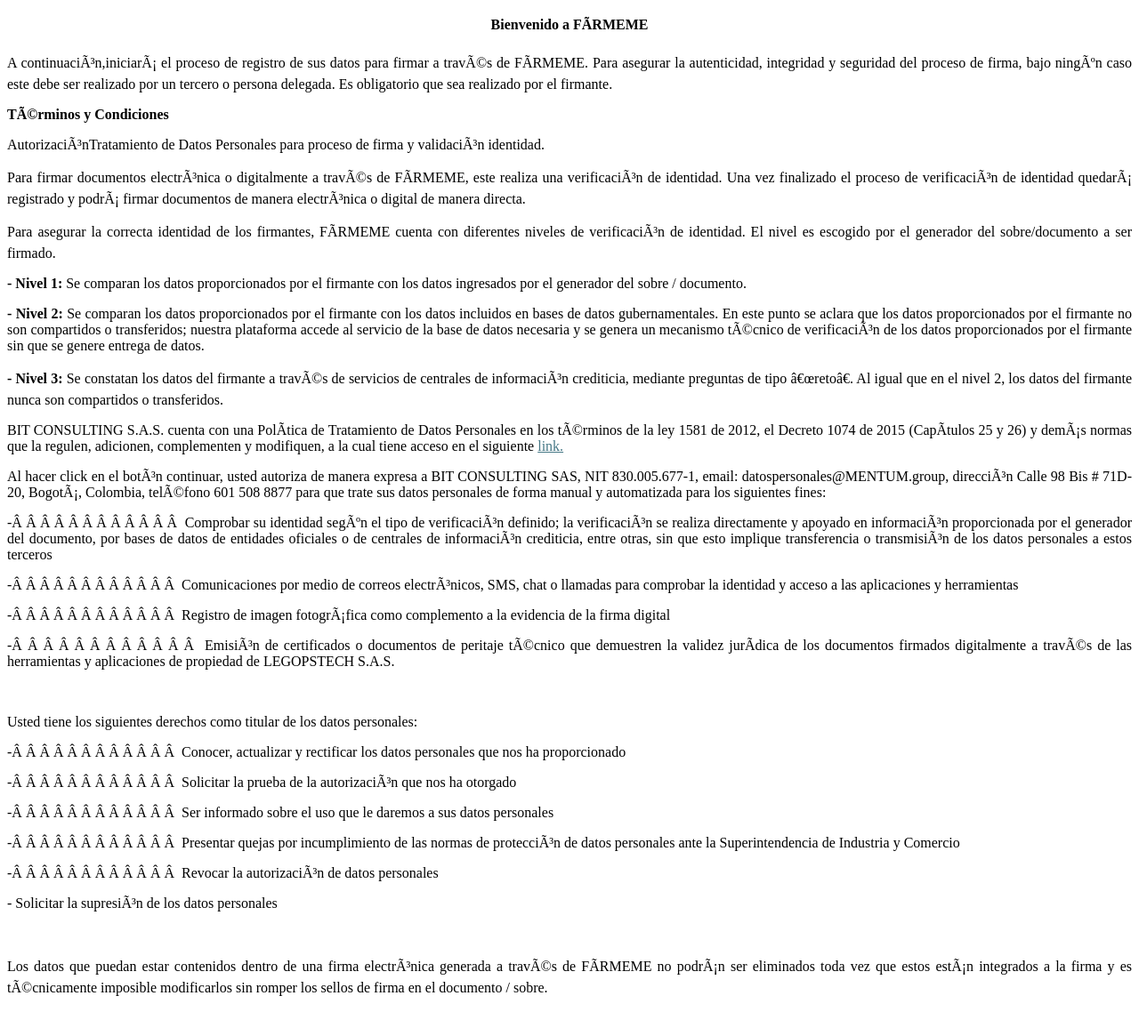
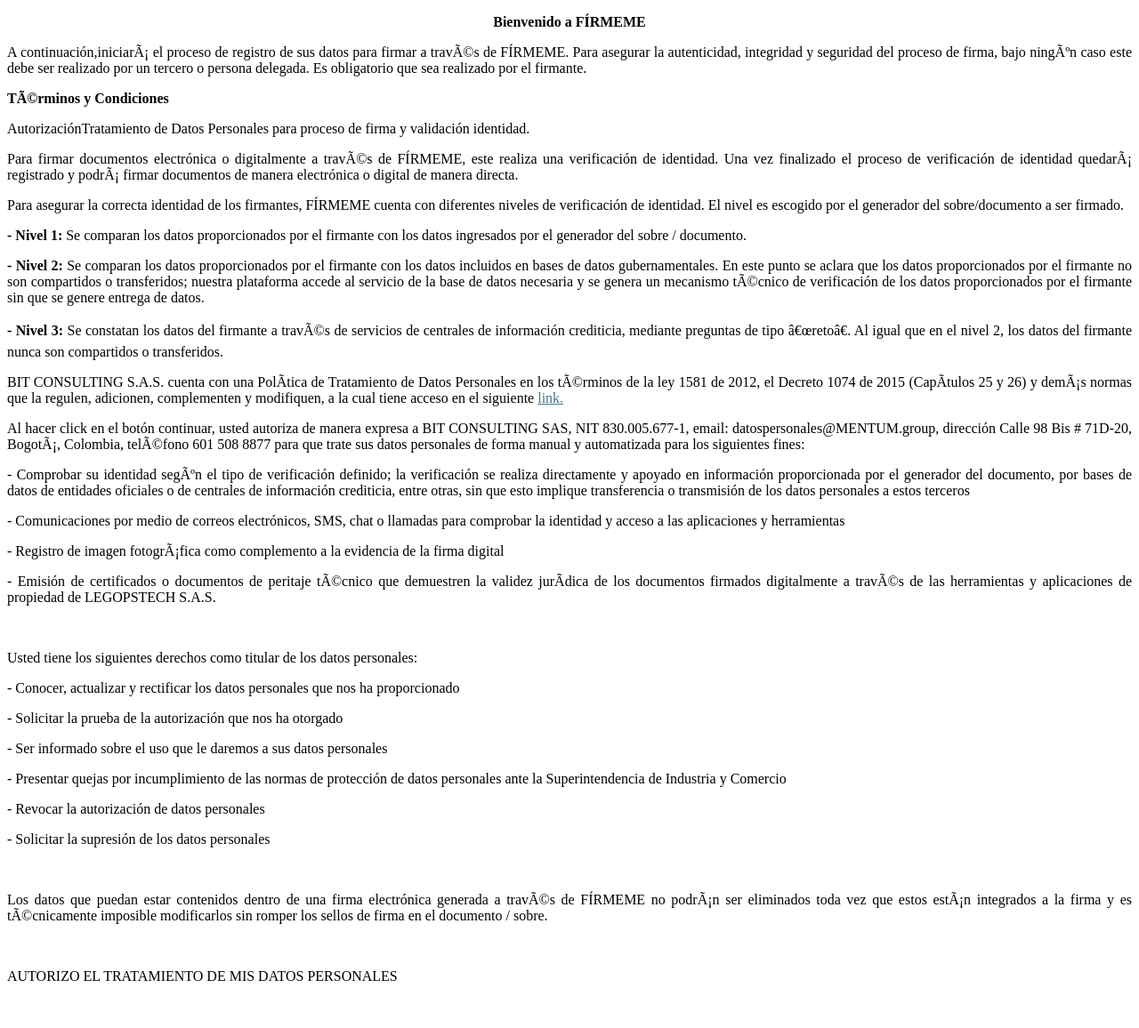
Before and after one commit to INGGUTI/Static_Firmeme, a website: page src/index.html in a window 1280 px wide. Shown: the top 1156 px of the page at 89% size. Drawn offline with Linux system fonts and the light colour scheme.

Commit message:
Update index.html

```diff
--- a/src/index.html
+++ b/src/index.html
@@ -9,29 +9,29 @@
 <meta name=ProgId content=Word.Document>
 <meta name=Generator content="Microsoft Word 15">
 <meta name=Originator content="Microsoft Word 15">
-<link rel=File-List href="FÍRMEME_TERMINOS_Y_CONDICIONES_archivos/filelist.xml">
+<link rel=File-List href="F&Iacute;RMEME_TERMINOS_Y_CONDICIONES_archivos/filelist.xml">
 <link rel=themeData
-href="FÍRMEME_TERMINOS_Y_CONDICIONES_archivos/themedata.thmx">
+href="F&Iacute;RMEME_TERMINOS_Y_CONDICIONES_archivos/themedata.thmx">
 <link rel=colorSchemeMapping
-href="FÍRMEME_TERMINOS_Y_CONDICIONES_archivos/colorschememapping.xml">
+href="F&Iacute;RMEME_TERMINOS_Y_CONDICIONES_archivos/colorschememapping.xml">
 </head>
 <body lang=EN-US link="#467886" vlink="#96607D" style='tab-interval:35.4pt;word-wrap:break-word'>
 <div class=WordSection1>
 <p class=MsoNormal align=center style='text-align:center'><b><span lang=ES-CO>
-	Bienvenido a FÍRMEME
+	Bienvenido a F&Iacute;RMEME
 <o:p></o:p></span></b></p>
 <p class=MsoNormal style='text-align:justify'><span lang=ES-CO>
-A continuación,iniciará el proceso de registro de sus datos para firmar a través de FÍRMEME. Para asegurar la autenticidad, integridad y seguridad del proceso de firma, bajo ningún caso este debe ser realizado por un tercero o persona delegada. Es obligatorio que sea realizado por el firmante.
+A continuaci&oacute;n,iniciará el proceso de registro de sus datos para firmar a través de F&Iacute;RMEME. Para asegurar la autenticidad, integridad y seguridad del proceso de firma, bajo ningún caso este debe ser realizado por un tercero o persona delegada. Es obligatorio que sea realizado por el firmante.
 </span></p>
 <p class=MsoNormal><b><span lang=ES-CO>Términos y Condiciones<o:p></o:p></span></b></p>
 <p class=MsoNormal style='text-align:justify'><span lang=ES-CO>
-AutorizaciónTratamiento de Datos Personales para proceso de firma y validación identidad.
+Autorizaci&oacute;nTratamiento de Datos Personales para proceso de firma y validaci&oacute;n identidad.
 </span></p>
 <p class=MsoNormal style='text-align:justify'><span lang=ES-CO>
-Para firmar documentos electrónica o digitalmente a través de FÍRMEME, este realiza una verificación de identidad. Una vez finalizado el proceso de verificación de identidad quedará registrado y podrá firmar documentos de manera electrónica o digital de manera directa.
+Para firmar documentos electr&oacute;nica o digitalmente a través de F&Iacute;RMEME, este realiza una verificaci&oacute;n de identidad. Una vez finalizado el proceso de verificaci&oacute;n de identidad quedará registrado y podrá firmar documentos de manera electr&oacute;nica o digital de manera directa.
 </span></p>
 <p class=MsoNormal style='text-align:justify'><span lang=ES-CO>
-Para asegurar la correcta identidad de los firmantes, FÍRMEME cuenta con diferentes niveles de verificación de identidad. El nivel es escogido por el generador del sobre/documento a ser firmado.
+Para asegurar la correcta identidad de los firmantes, F&Iacute;RMEME cuenta con diferentes niveles de verificaci&oacute;n de identidad. El nivel es escogido por el generador del sobre/documento a ser firmado.
 </span></p>
 <p class=MsoNormal style='text-align:justify'><b><span lang=ES-CO>
 - Nivel 1:
@@ -40,30 +40,33 @@
 <p class=MsoNormal style='text-align:justify'><b><span lang=ES-CO>
 - Nivel 2:
 </span></b><span lang=ES-CO>
-Se comparan los datos proporcionados por el firmante con los datos incluidos en bases de datos gubernamentales. En este punto se aclara que los datos proporcionados por el firmante no son compartidos o transferidos; nuestra plataforma accede al servicio de la base de datos necesaria y se genera un mecanismo técnico de verificación de los datos proporcionados por el firmante sin que se genere entrega de datos.
+Se comparan los datos proporcionados por el firmante con los datos incluidos en bases de datos gubernamentales. En este punto se aclara que los datos proporcionados por el firmante no son compartidos o transferidos; nuestra plataforma accede al servicio de la base de datos necesaria y se genera un mecanismo técnico de verificaci&oacute;n de los datos proporcionados por el firmante sin que se genere entrega de datos.
 </span></p>
 <p class=MsoNormal style='text-align:justify'><b><span lang=ES-CO>
 - Nivel 3:
 </span></b><span lang=ES-CO>
-Se constatan los datos del firmante a través de servicios de centrales de información crediticia, mediante preguntas de tipo “reto”. Al igual que en el nivel 2, los datos del firmante nunca son compartidos o transferidos.
+Se constatan los datos del firmante a través de servicios de centrales de informaci&oacute;n crediticia, mediante preguntas de tipo “reto”. Al igual que en el nivel 2, los datos del firmante nunca son compartidos o transferidos.
 </span></p>
 <p class=MsoNormal style='text-align:justify'><span lang=ES-CO>
 BIT CONSULTING S.A.S. cuenta con una Política de Tratamiento de Datos Personales en los términos de la ley 1581 de 2012, el Decreto 1074 de 2015 (Capítulos 25 y 26) y demás normas que la regulen, adicionen, complementen y modifiquen, a la cual tiene acceso en el siguiente
 <a href="https://mentum.group/politica-para-el-tratamiento-de-datos-personales/">link.</a></span></p>
 <p class=MsoNormal style='text-align:justify'><span lang=ES-CO>
-Al hacer click en el botón continuar, usted autoriza de manera expresa a BIT CONSULTING SAS, NIT 830.005.677-1, email: datospersonales@MENTUM.group, dirección Calle 98 Bis # 71D-20, Bogotá, Colombia, teléfono 601 508 8877 para que trate sus datos personales de forma manual y automatizada para los siguientes fines:
+Al hacer click en el bot&oacute;n continuar, usted autoriza de manera expresa a BIT CONSULTING SAS, NIT 830.005.677-1, email: datospersonales@MENTUM.group, direcci&oacute;n Calle 98 Bis # 71D-20, Bogotá, Colombia, teléfono 601 508 8877 para que trate sus datos personales de forma manual y automatizada para los siguientes fines:
 </span></p>
-<p class=MsoNormal style='text-align:justify'><span lang=ES-CO>-<span style='mso-tab-count:1'>             </span>
-Comprobar su identidad según el tipo de verificación definido; la verificación se realiza directamente y apoyado en información proporcionada por el generador del documento, por bases de datos de entidades oficiales o de centrales de información crediticia, entre otras, sin que esto implique transferencia o transmisión de los datos personales a estos terceros</span></p>
+<p class=MsoNormal style='text-align:justify'><span lang=ES-CO>-<span style='mso-tab-count:1'>
+</span>
+Comprobar su identidad según el tipo de verificaci&oacute;n definido; la verificaci&oacute;n se realiza directamente y apoyado en informaci&oacute;n proporcionada por el generador del documento, por bases de datos de entidades oficiales o de centrales de informaci&oacute;n crediticia, entre otras, sin que esto implique transferencia o transmisi&oacute;n de los datos personales a estos terceros</span></p>
 <p class=MsoNormal style='text-align:justify'><span lang=ES-CO>-<span
-style='mso-tab-count:1'>             </span>
-Comunicaciones por medio de correos electrónicos, SMS, chat o llamadas para comprobar la identidad y acceso a las aplicaciones y herramientas </span></p>
+style='mso-tab-count:1'></span>
+Comunicaciones por medio de correos electr&oacute;nicos, SMS, chat o llamadas para comprobar la identidad y acceso a las aplicaciones y herramientas </span></p>
 <p class=MsoNormal style='text-align:justify'><span lang=ES-CO>-<span
-style='mso-tab-count:1'>             </span>
+style='mso-tab-count:1'>
+</span>
 Registro de imagen fotográfica como complemento a la evidencia de la firma digital </span></p>
 <p class=MsoNormal style='text-align:justify'><span lang=ES-CO>-<span
-style='mso-tab-count:1'>             </span>
-Emisión de certificados o documentos de peritaje técnico que demuestren la validez jurídica de los documentos firmados digitalmente a través de las herramientas y aplicaciones de propiedad de LEGOPSTECH S.A.S.</span></p>
+style='mso-tab-count:1'>
+</span>
+Emisi&oacute;n de certificados o documentos de peritaje técnico que demuestren la validez jurídica de los documentos firmados digitalmente a través de las herramientas y aplicaciones de propiedad de LEGOPSTECH S.A.S.</span></p>
 <p class=MsoNormal><span lang=ES-CO><o:p>&nbsp;</o:p></span></p>
 <p class=MsoNormal style='text-align:justify'><span lang=ES-CO>
 Usted tiene los siguientes derechos como titular de los datos personales: </span></p>
@@ -73,7 +76,7 @@
 <p class=MsoNormal style='text-align:justify'><span lang=ES-CO>-<span
 style='mso-tab-count:1'>
 </span>
-Solicitar la prueba de la autorización que nos ha otorgado </span></p>
+Solicitar la prueba de la autorizaci&oacute;n que nos ha otorgado </span></p>
 <p class=MsoNormal style='text-align:justify'><span lang=ES-CO>-<span
 style='mso-tab-count:1'>
 </span>
@@ -81,16 +84,16 @@
 <p class=MsoNormal style='text-align:justify'><span lang=ES-CO>-<span
 style='mso-tab-count:1'>
 </span>
-Presentar quejas por incumplimiento de las normas de protección de datos personales ante la Superintendencia de Industria y Comercio </span></p>
+Presentar quejas por incumplimiento de las normas de protecci&oacute;n de datos personales ante la Superintendencia de Industria y Comercio </span></p>
 <p class=MsoNormal style='text-align:justify'><span lang=ES-CO>-<span
 style='mso-tab-count:1'>
 </span>
-Revocar la autorización de datos personales </span></p>
+Revocar la autorizaci&oacute;n de datos personales </span></p>
 <p class=MsoNormal style='text-align:justify'><span lang=ES-CO>-<span style='mso-tab-count:1'>
-</span>Solicitar la supresión de los datos personales</span></p>
+</span>Solicitar la supresi&oacute;n de los datos personales</span></p>
 <p class=MsoNormal><span lang=ES-CO><o:p>&nbsp;</o:p></span></p>
 <p class=MsoNormal style='text-align:justify'><span lang=ES-CO>
-Los datos que puedan estar contenidos dentro de una firma electrónica generada a través de FÍRMEME no podrán ser eliminados toda vez que estos están integrados a la firma y es técnicamente imposible modificarlos sin romper los sellos de firma en el documento / sobre.</span></p>
+Los datos que puedan estar contenidos dentro de una firma electr&oacute;nica generada a través de F&Iacute;RMEME no podrán ser eliminados toda vez que estos están integrados a la firma y es técnicamente imposible modificarlos sin romper los sellos de firma en el documento / sobre.</span></p>
 <p class=MsoNormal><span lang=ES-CO><o:p>&nbsp;</o:p></span></p>
 <p class=MsoNormal><span lang=ES-CO>
 AUTORIZO EL TRATAMIENTO DE MIS DATOS PERSONALES
```
